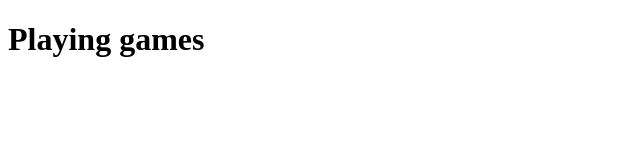
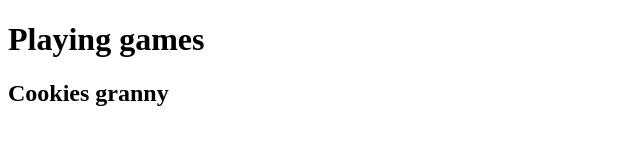
Before and after one commit to Vuaya-B/WebView, a plain HTML site: page index.html in a window 1280 px wide. Shown: the whole page, without its empty margins (0-640 px from the left). Drawn offline with Linux system fonts and the light colour scheme.

Commit message:
Add subtitle

```diff
--- a/index.html
+++ b/index.html
@@ -7,5 +7,6 @@
 </head>
 <body>
     <h1> Playing games</h1>
+    <h2> Cookies granny</h2>
 </body>
 </html>
```
